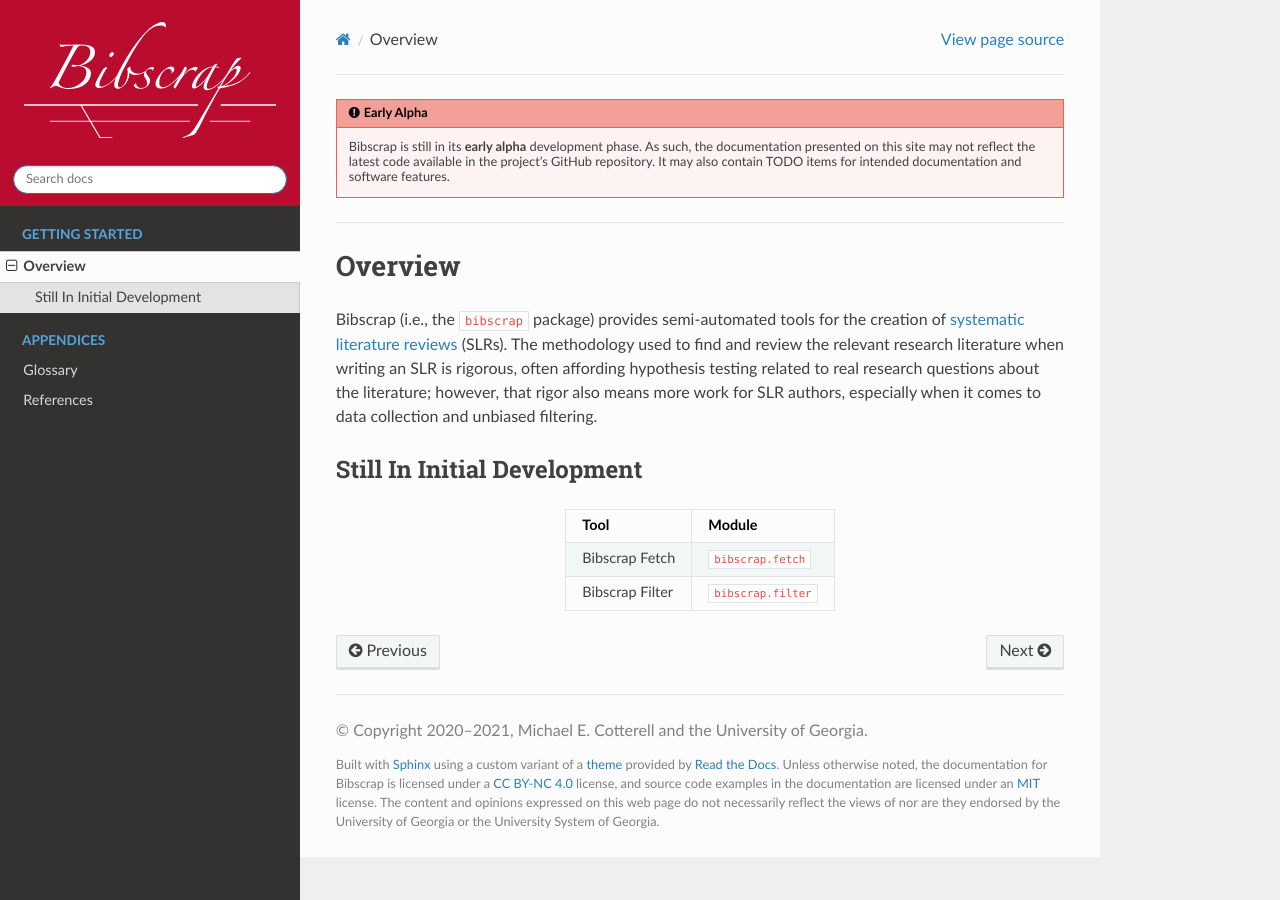
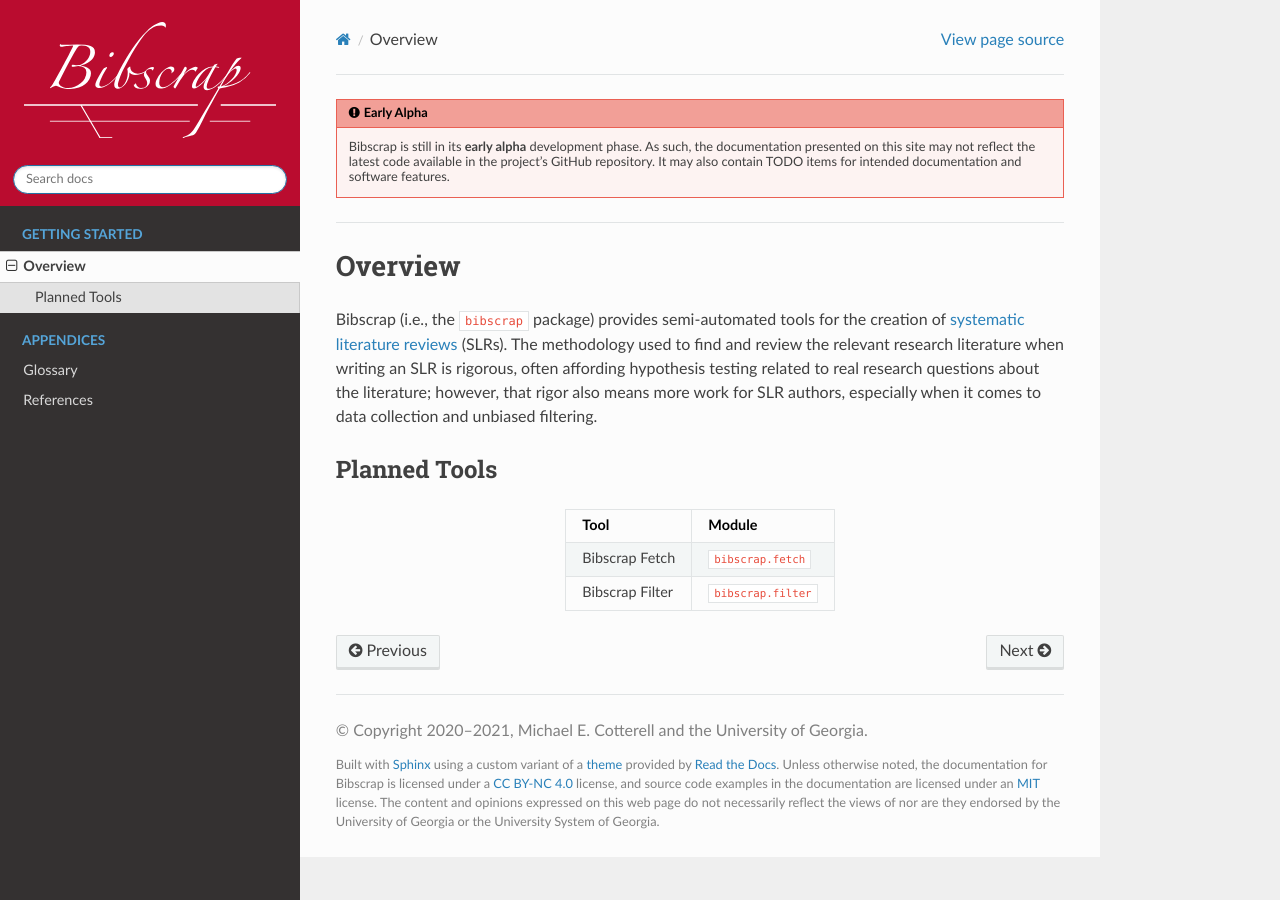
Before and after one commit to cotterell/bibscrap, a Sphinx documentation site: the page built from docs/overview.rst, in a window 1280 px wide. Built offline with Sphinx 7.4.7 and the Read the Docs theme 2.0.0, drawn with Linux system fonts in a browser that asks for light colours.

Commit message:
updated doc overview

```diff
--- a/docs/overview.rst
+++ b/docs/overview.rst
@@ -9,9 +9,8 @@
 about the literature; however, that rigor also means more work for SLR authors,
 especially when it comes to data collection and unbiased filtering.
 
-Still In Initial Development
-============================
-
+Planned Tools
+=============
 
 .. table::
    :align: center
```
